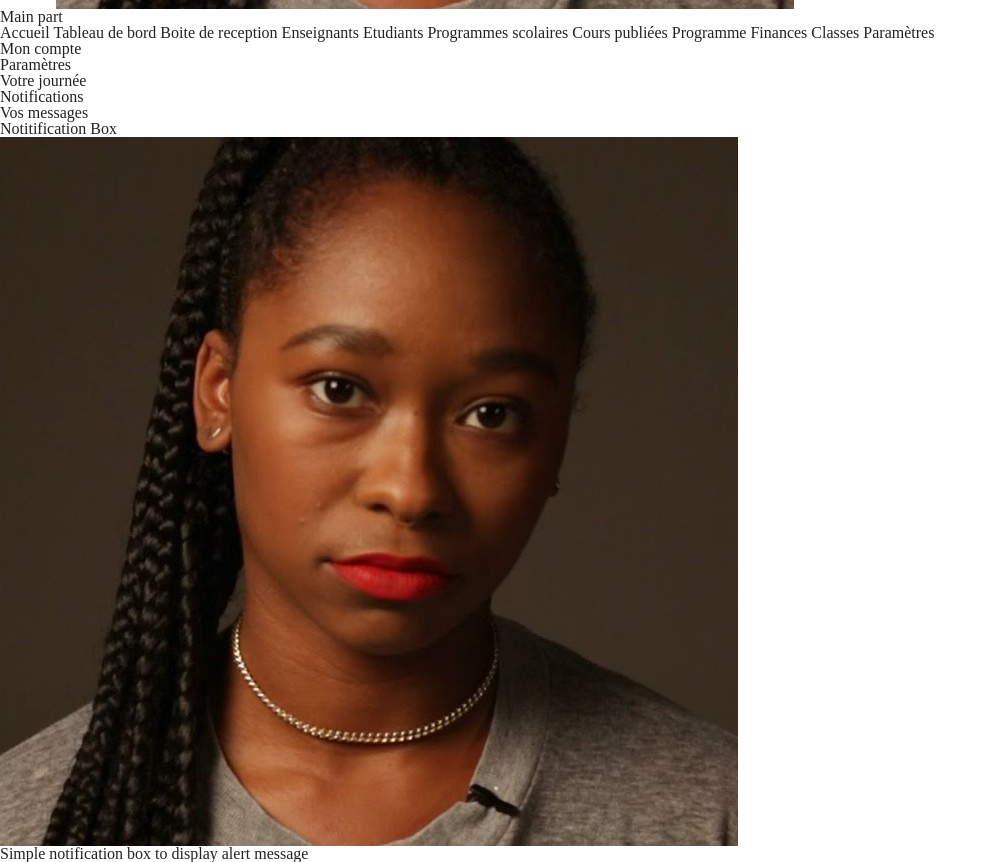
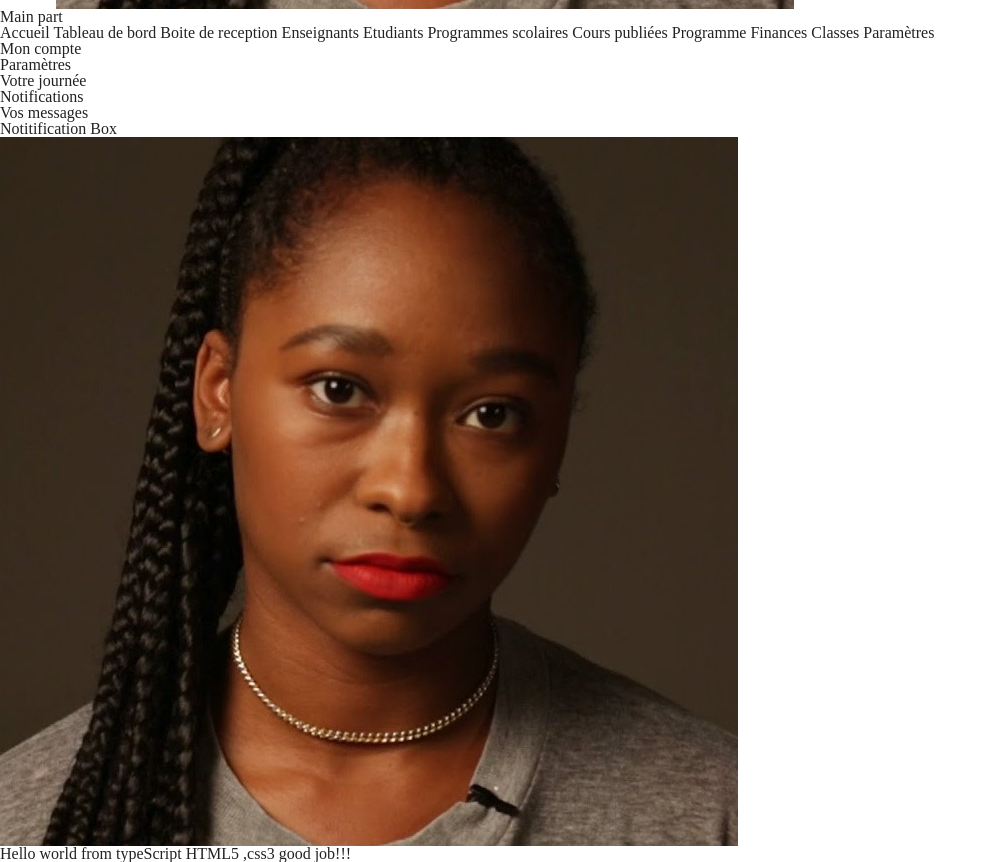
Before and after one commit to chendjouCaleb/Scholar-Layout, a website built with webpack: page webapp/index.html in a window 1280 px wide. Shown: the part 740-1602 px from the top of the page, without its empty margins (0-997 px from the left). Built offline with nearby package versions, Linux system fonts and the light colour scheme.

Commit message:
Add notification as Services

```diff
--- a/src/index.ts
+++ b/src/index.ts
@@ -31,14 +31,14 @@ searchBarInput.addEventListener("blur", () => {
 document.onreadystatechange = () => {
 
     let brand = document.querySelector(".toolbar-brand");
-    let notification = new Notification(document.querySelector<HTMLElement>('.notification'));
+    let notification = new Notification('Hello world from typeScript HTML5 ,css3 good job!!!', 'danger');
     let sidebar = document.querySelector(".app-sidenav");
     let mainContainer = document.querySelector(".main-container");
-    notification.show();
-
+    // notification.open();
+    document.body.appendChild(notification.get());
     let sidebarCollapseButton = sidebar.querySelector(".sidebar-collapse-button");
     brand.addEventListener('click', () => {
-        notification.show();
+        notification.open();
     })
 
     let iconOnly = false;
@@ -113,27 +113,87 @@ export class LeftPanel {
 }
 
 export class Notification {
-    private notificationBox: HTMLElement;
+    private notificationBox = document.createElement('div') as HTMLDivElement;
+    private message: string;
+    private timeout: number = 3;
+    private notification_type = 'info'
+    constructor(msg: string, type?: string, delait?: number) {
+        this.message = msg;
 
-    constructor(private notification: HTMLElement) {
-        this.notificationBox = notification;
-        console.log(this.notificationBox);
+        if (delait)
+            this.timeout = delait;
+        if (type)
+            this.notification_type = type;
 
-        let closeBtn = this.notificationBox.querySelector('.notification__btn');
+        let icon = document.createElement('i') as HTMLElement;
+        let div_header = document.createElement('div') as HTMLElement;
+        let div_title_box = document.createElement('div') as HTMLElement;
+        let div_close_btn = document.createElement('div') as HTMLElement;
+        let div_body = document.createElement('div') as HTMLElement;
+        let div_img = document.createElement('div') as HTMLElement;
+        let img = document.createElement('img');
+        let div_message = document.createElement('div') as HTMLElement;
 
-        closeBtn.addEventListener("click", () => {
-            this.hide();
+        icon.classList.add('ms-Icon', 'ms-Icon--Cancel', 'notification-close-button');
+        div_header.classList.add('notification__header');
+        div_header.classList.add(this.notification_type);
+        div_title_box.classList.add('notification__title');
+        div_title_box.append('Notitification Box');
+        div_close_btn.classList.add('notification__btn');
+        div_close_btn.appendChild(icon);
+        div_close_btn.addEventListener("click", () => {
+            this.close();
         })
+        div_body.classList.add('notification__body');
+        div_img.classList.add('notification__img');
+
+        img.setAttribute('class', 'img_noti');
+        img.src = "/assets/personna.jpg";
+        div_img.appendChild(img);
+
+        div_message.classList.add('notification__message');
+        div_message.innerHTML = this.message;
+
+        div_header.appendChild(div_title_box);
+        div_header.appendChild(div_close_btn);
+
+        div_body.appendChild(div_img);
+        div_body.appendChild(div_message);
+
+        this.notificationBox.classList.add('notification');
+        this.notificationBox.classList.add('hidden');
+        this.notificationBox.appendChild(div_header);
+        this.notificationBox.appendChild(div_body);
+
+
+        if (delait)
+            this.timeout = delait;
+        if (type)
+            this.notification_type = type;
+
+        // let closeBtn = this.notificationBox.querySelector('.notification__btn');
+        // this.notificationBox.querySelector('.notification__message').innerHTML = this.message;
+        // this.notificationBox.querySelector('.notification__header').classList.add(this.notification_type);
+        // closeBtn.addEventListener("click", () => {
+        //    this.close();
+        // })
+        this.open();
     }
 
-    public show() {
+    public open() {
+        console.log('Bonour le monde de');
+
         this.notificationBox.classList.remove("hidden");
         setTimeout(() => {
-            this.hide()
-        }, 5000);
+            this.close()
+        }, (1000 * this.timeout));
     }
 
-    public hide() {
+    public close() {
         this.notificationBox.classList.add("hidden");
     }
+
+    public get(): HTMLElement {
+        return this.notificationBox;
+    }
 }
--- a/webapp/css/style.scss
+++ b/webapp/css/style.scss
@@ -349,3 +349,16 @@ body {
 .notification.hidden{
   right: -300px;
 }
+
+.notification .notification__header.success{
+  background-color: var(--success);
+}
+.notification .notification__header.danger{
+  background-color: var(--danger);
+}
+.notification .notification__header.warning{
+  background-color: var(--warning);
+}
+.notification .notification__header.info{
+  background-color: var(--info);
+}
--- a/webapp/index.html
+++ b/webapp/index.html
@@ -192,7 +192,7 @@
             </div>
         </div>
     </div>
-    <div class="notification hidden">
+    <!-- <div class="notification hidden">
         <div class="notification__header">
             <div class="notification__title">
                 Notitification Box
@@ -209,7 +209,7 @@
                 Simple notification box to display alert message
             </div>
         </div>
-    </div>
+    </div> -->
     <script src="index.js"></script>
 </body>
 
```
Also changed, not shown: webapp/bar.html (+3 -0 lines), webapp/curve.html (+9 -4 lines).
